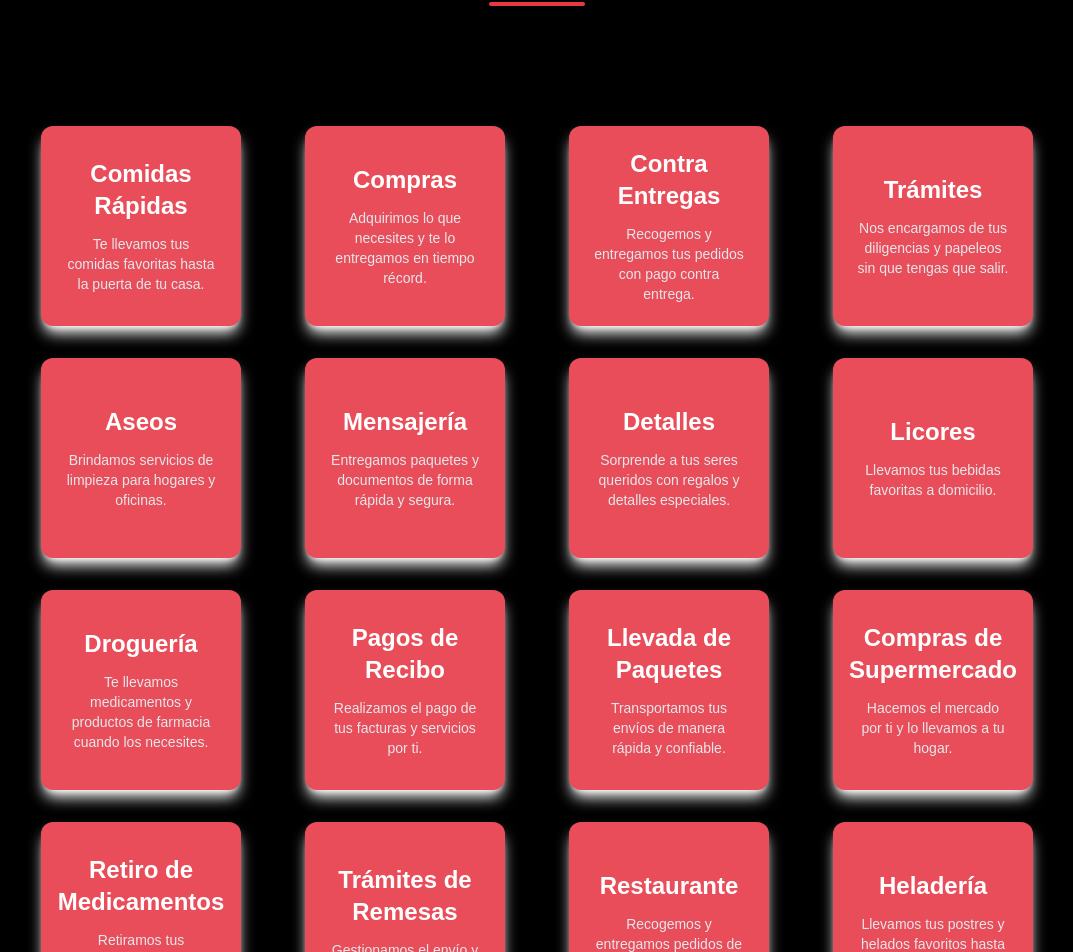
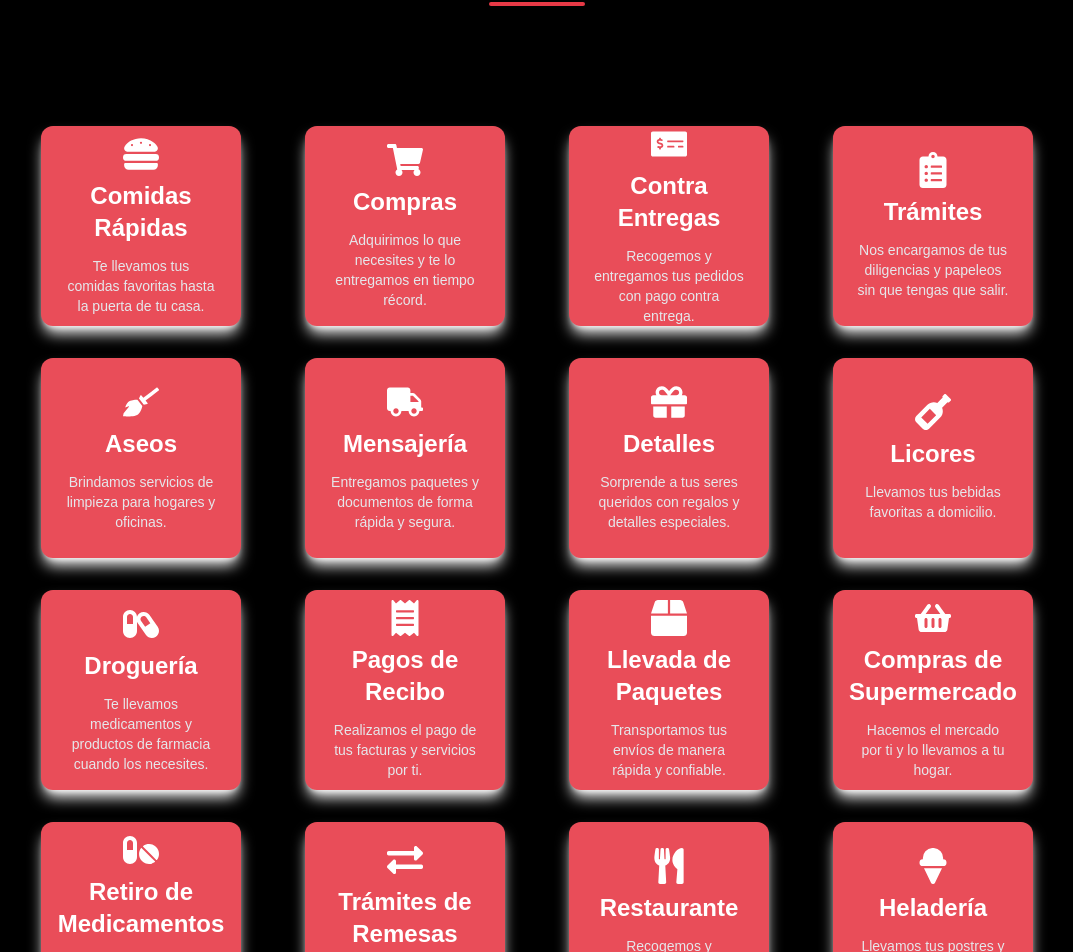
Before and after one commit to domitunja/domitunja, a Next.js app: page / in a window 1280 px wide. Shown: the part 1678-2630 px from the top of the page, without its empty margins (103-1176 px from the left). Built offline with nearby package versions, Linux system fonts and the light colour scheme.

Commit message:
domitunja789897789987

```diff
--- a/app/components/servicios/servicios.tsx
+++ b/app/components/servicios/servicios.tsx
@@ -1,28 +1,27 @@
+import { FaHamburger, FaShoppingCart, FaMoneyCheckAlt, FaClipboardList, FaBroom, FaTruck, FaGift, FaWineBottle, FaCapsules, FaReceipt, FaBox, FaShoppingBasket, FaPills, FaExchangeAlt, FaUtensils, FaIceCream } from "react-icons/fa";
+
 export function Servicios() {
     const servicios = [
-        { id: 1, titulo: "Comidas Rápidas", descripcion: "Te llevamos tus comidas favoritas hasta la puerta de tu casa." },
-        { id: 2, titulo: "Compras", descripcion: "Adquirimos lo que necesites y te lo entregamos en tiempo récord." },
-        { id: 3, titulo: "Contra Entregas", descripcion: "Recogemos y entregamos tus pedidos con pago contra entrega." },
-        { id: 4, titulo: "Trámites", descripcion: "Nos encargamos de tus diligencias y papeleos sin que tengas que salir." },
-        { id: 5, titulo: "Aseos", descripcion: "Brindamos servicios de limpieza para hogares y oficinas." },
-        { id: 6, titulo: "Mensajería", descripcion: "Entregamos paquetes y documentos de forma rápida y segura." },
-        { id: 7, titulo: "Detalles", descripcion: "Sorprende a tus seres queridos con regalos y detalles especiales." },
-        { id: 8, titulo: "Licores", descripcion: "Llevamos tus bebidas favoritas a domicilio." },
-        { id: 9, titulo: "Droguería", descripcion: "Te llevamos medicamentos y productos de farmacia cuando los necesites." },
-        { id: 10, titulo: "Pagos de Recibo", descripcion: "Realizamos el pago de tus facturas y servicios por ti." },
-        { id: 11, titulo: "Llevada de Paquetes", descripcion: "Transportamos tus envíos de manera rápida y confiable." },
-        { id: 12, titulo: "Compras de Supermercado", descripcion: "Hacemos el mercado por ti y lo llevamos a tu hogar." },
-        { id: 13, titulo: "Retiro de Medicamentos", descripcion: "Retiramos tus medicamentos en farmacias y EPS." },
-        { id: 14, titulo: "Trámites de Remesas", descripcion: "Gestionamos el envío y recepción de remesas." },
-        { id: 15, titulo: "Restaurante", descripcion: "Recogemos y entregamos pedidos de tu restaurante preferido." },
-        { id: 16, titulo: "Heladería", descripcion: "Llevamos tus postres y helados favoritos hasta tu casa." }
+        { id: 1, titulo: "Comidas Rápidas", descripcion: "Te llevamos tus comidas favoritas hasta la puerta de tu casa.", icono: <FaHamburger /> },
+        { id: 2, titulo: "Compras", descripcion: "Adquirimos lo que necesites y te lo entregamos en tiempo récord.", icono: <FaShoppingCart /> },
+        { id: 3, titulo: "Contra Entregas", descripcion: "Recogemos y entregamos tus pedidos con pago contra entrega.", icono: <FaMoneyCheckAlt /> },
+        { id: 4, titulo: "Trámites", descripcion: "Nos encargamos de tus diligencias y papeleos sin que tengas que salir.", icono: <FaClipboardList /> },
+        { id: 5, titulo: "Aseos", descripcion: "Brindamos servicios de limpieza para hogares y oficinas.", icono: <FaBroom /> },
+        { id: 6, titulo: "Mensajería", descripcion: "Entregamos paquetes y documentos de forma rápida y segura.", icono: <FaTruck /> },
+        { id: 7, titulo: "Detalles", descripcion: "Sorprende a tus seres queridos con regalos y detalles especiales.", icono: <FaGift /> },
+        { id: 8, titulo: "Licores", descripcion: "Llevamos tus bebidas favoritas a domicilio.", icono: <FaWineBottle /> },
+        { id: 9, titulo: "Droguería", descripcion: "Te llevamos medicamentos y productos de farmacia cuando los necesites.", icono: <FaCapsules /> },
+        { id: 10, titulo: "Pagos de Recibo", descripcion: "Realizamos el pago de tus facturas y servicios por ti.", icono: <FaReceipt /> },
+        { id: 11, titulo: "Llevada de Paquetes", descripcion: "Transportamos tus envíos de manera rápida y confiable.", icono: <FaBox /> },
+        { id: 12, titulo: "Compras de Supermercado", descripcion: "Hacemos el mercado por ti y lo llevamos a tu hogar.", icono: <FaShoppingBasket /> },
+        { id: 13, titulo: "Retiro de Medicamentos", descripcion: "Retiramos tus medicamentos en farmacias y EPS.", icono: <FaPills /> },
+        { id: 14, titulo: "Trámites de Remesas", descripcion: "Gestionamos el envío y recepción de remesas.", icono: <FaExchangeAlt /> },
+        { id: 15, titulo: "Restaurante", descripcion: "Recogemos y entregamos pedidos de tu restaurante preferido.", icono: <FaUtensils /> },
+        { id: 16, titulo: "Heladería", descripcion: "Llevamos tus postres y helados favoritos hasta tu casa.", icono: <FaIceCream /> }
     ];
 
     return (
-      <section
-        id="servicios"
-        className="py-32 w-full min-h-auto bg-black flex flex-col items-center justify-center relative"
-      >
+        <section id="servicios" className="py-32 w-full min-h-auto bg-black flex flex-col items-center justify-center relative">
             <div className="relative w-[80%] flex flex-col items-center justify-between gap-y-16">
                 <h2 className="text-4xl sm:text-5xl font-bold text-white text-center relative mb-12 sm:mb-16">
                     Nuestros <strong className="text-[#E63946]">Servicios</strong>
@@ -30,12 +29,10 @@ export function Servicios() {
                 </h2>
                 <div className="grid grid-cols-1 sm:grid-cols-3 lg:grid-cols-4 gap-8 w-full">
                     {servicios.map((servicio) => (
-              <div
-                key={servicio.id}
-                className="mx-auto group w-[200px] h-[200px] bg-[#E63946] shadow-white shadow-lg rounded-xl p-6 flex flex-col justify-center items-center transition-all duration-300 transform hover:shadow-xl hover:-translate-y-2 hover:rotate-2 relative"
-              >
+                        <div key={servicio.id} className="mx-auto group w-[200px] h-[200px] bg-[#E63946] shadow-white shadow-lg rounded-xl p-6 flex flex-col justify-center items-center transition-all duration-300 transform hover:shadow-xl hover:-translate-y-2 hover:rotate-2 relative">
                             <div className="absolute inset-0 bg-white opacity-10 rounded-xl group-hover:opacity-5 transition-opacity duration-300"></div>
-                <h3 className="text-2xl font-semibold text-white text-center z-10">{servicio.titulo}</h3>
+                            <div className="text-white text-4xl">{servicio.icono}</div> {/* Ícono agregado aquí */}
+                            <h3 className="text-2xl font-semibold text-white text-center mt-2 z-10">{servicio.titulo}</h3>
                             <p className="text-gray-200 text-sm text-center mt-3 z-10">{servicio.descripcion}</p>
                         </div>
                     ))}
```
Lines whose indentation alone changed are shown as unchanged.
